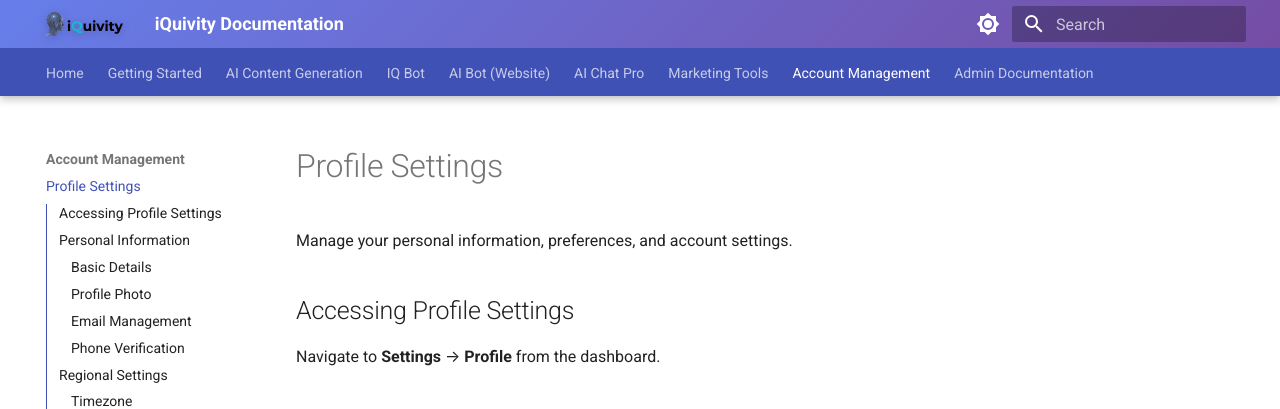
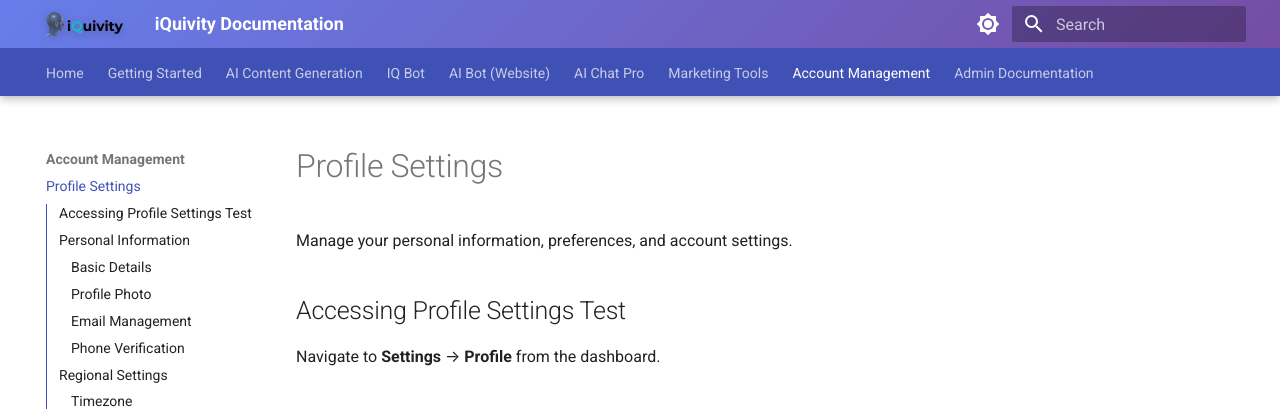
Before and after one commit to rpemmara/iquivity-docs, an MkDocs documentation site: the page built from docs/account/profile.md, in a window 1280 px wide and 900 px high. Shown: the top 409 px of the window. Built offline with MkDocs 1.6.1 and Material for MkDocs 9.7.7, drawn with Linux system fonts in a browser that asks for light colours; the version menu is left out.

Commit message:
Update profile.md

```diff
--- a/docs/account/profile.md
+++ b/docs/account/profile.md
@@ -2,7 +2,7 @@
 
 Manage your personal information, preferences, and account settings.
 
-## Accessing Profile Settings
+## Accessing Profile Settings Test
 
 Navigate to **Settings** → **Profile** from the dashboard.
 
```
